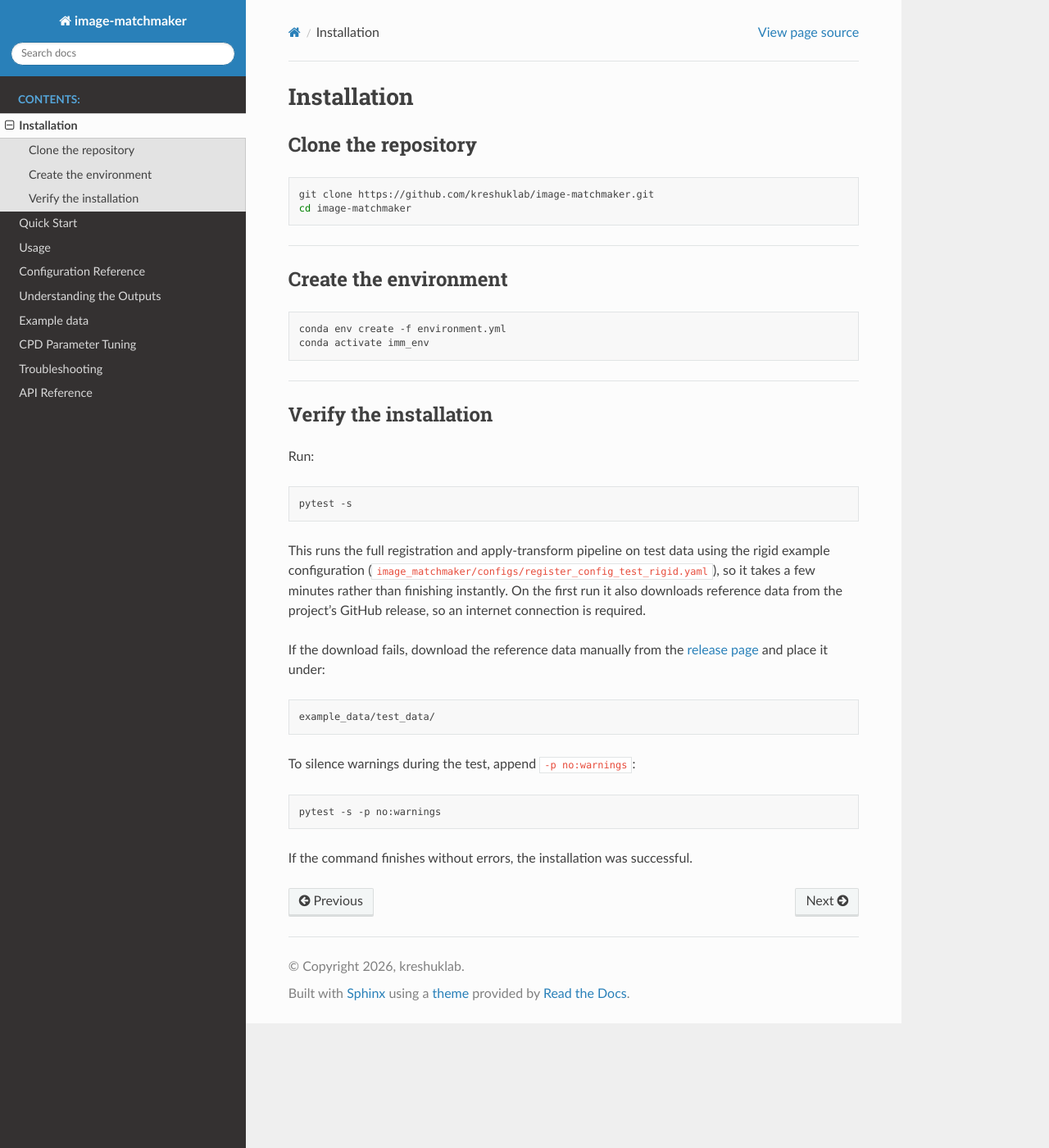
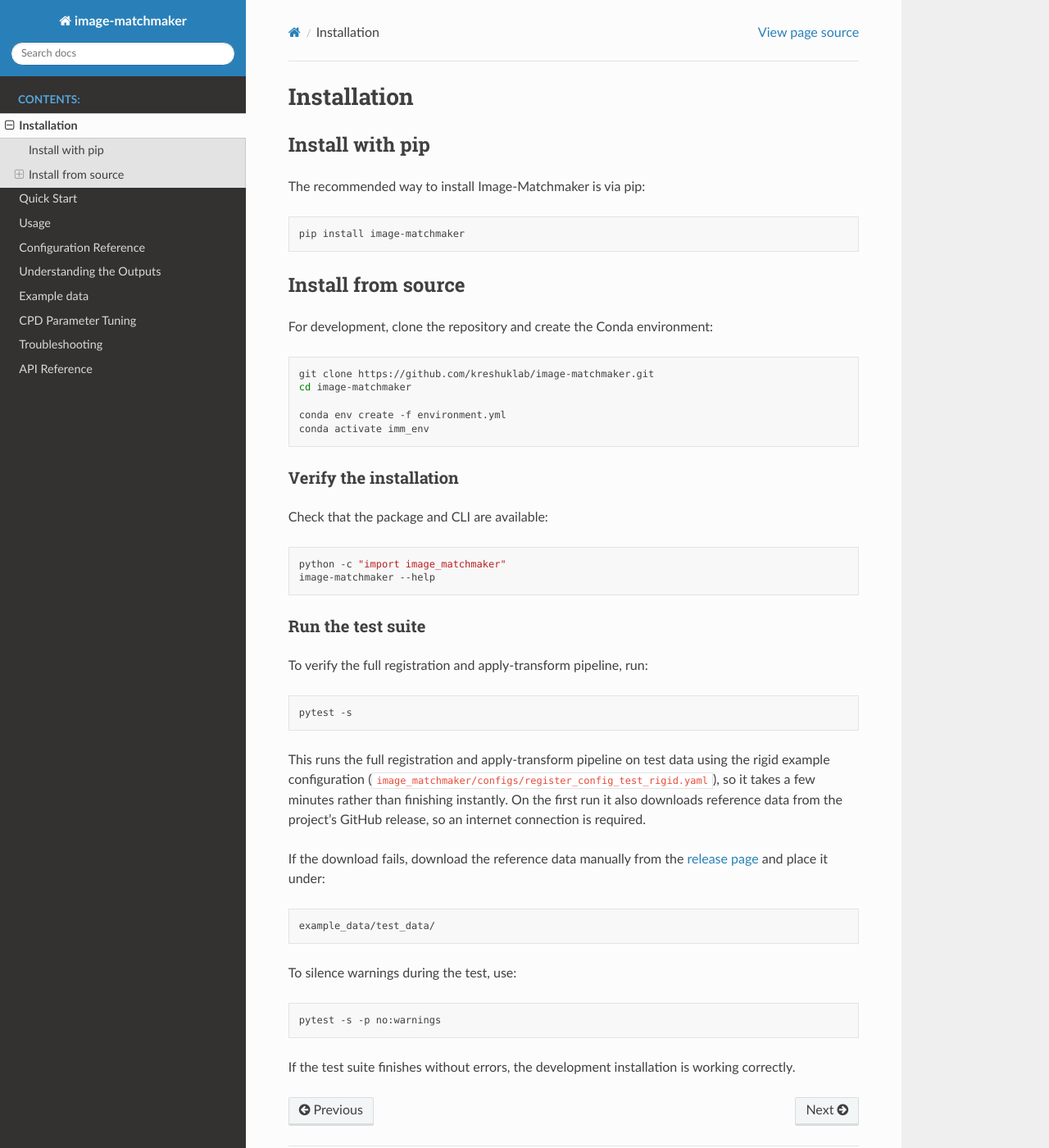
Before and after one commit to kreshuklab/image-matchmaker, a Sphinx documentation site: the page built from docs/source/installation.md, in a window 1280 px wide and 1400 px high. Shown: the whole window at 82% size. Built offline with Sphinx 7.4.7 and the Read the Docs theme 3.1.0, drawn with Linux system fonts in a browser that asks for light colours.

Commit message:
docs: update installation via pip

````diff
--- a/docs/source/installation.md
+++ b/docs/source/installation.md
@@ -1,23 +1,37 @@
 # Installation
 
-## Clone the repository
+## Install with pip
+
+The recommended way to install Image-Matchmaker is via pip:
+
+```bash
+pip install image-matchmaker
+```
+
+## Install from source
+
+For development, clone the repository and create the Conda environment:
 
 ```bash
 git clone https://github.com/kreshuklab/image-matchmaker.git
 cd image-matchmaker
-```
----
 
-## Create the environment
-
-```bash
 conda env create -f environment.yml
 conda activate imm_env
 ```
----
 
-## Verify the installation
-Run:
+### Verify the installation
+
+Check that the package and CLI are available:
+
+```bash
+python -c "import image_matchmaker"
+image-matchmaker --help
+```
+
+### Run the test suite
+
+To verify the full registration and apply-transform pipeline, run:
 
 ```bash
 pytest -s
@@ -29,8 +43,7 @@
 downloads reference data from the project's GitHub release, so an internet
 connection is required.
 
-If the download fails, download the
-reference data manually from the
+If the download fails, download the reference data manually from the
 [release page](https://github.com/kreshuklab/image-matchmaker/releases/tag/test_data-v1.2)
 and place it under:
 
@@ -38,10 +51,10 @@
 example_data/test_data/
 ```
 
-To silence warnings during the test, append `-p no:warnings`:
+To silence warnings during the test, use:
 
 ```bash
 pytest -s -p no:warnings
 ```
 
-If the command finishes without errors, the installation was successful.
+If the test suite finishes without errors, the development installation is working correctly.
````
